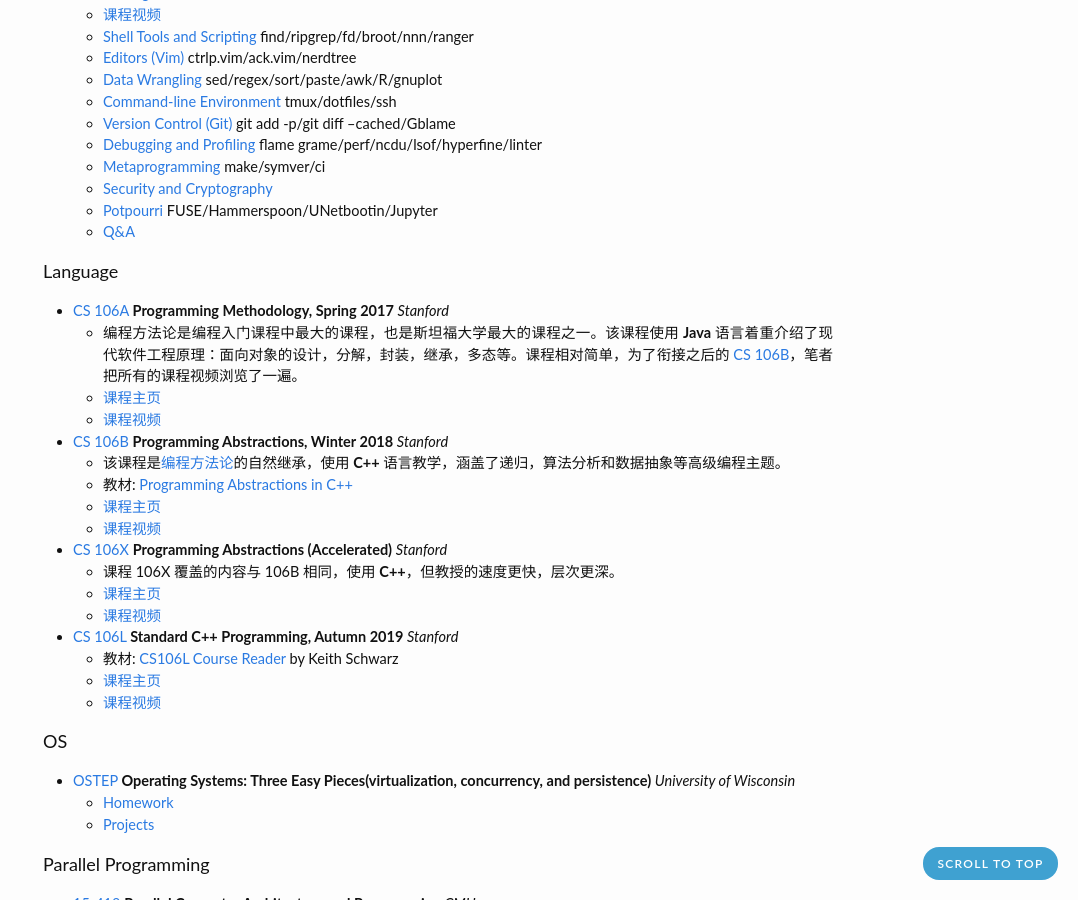
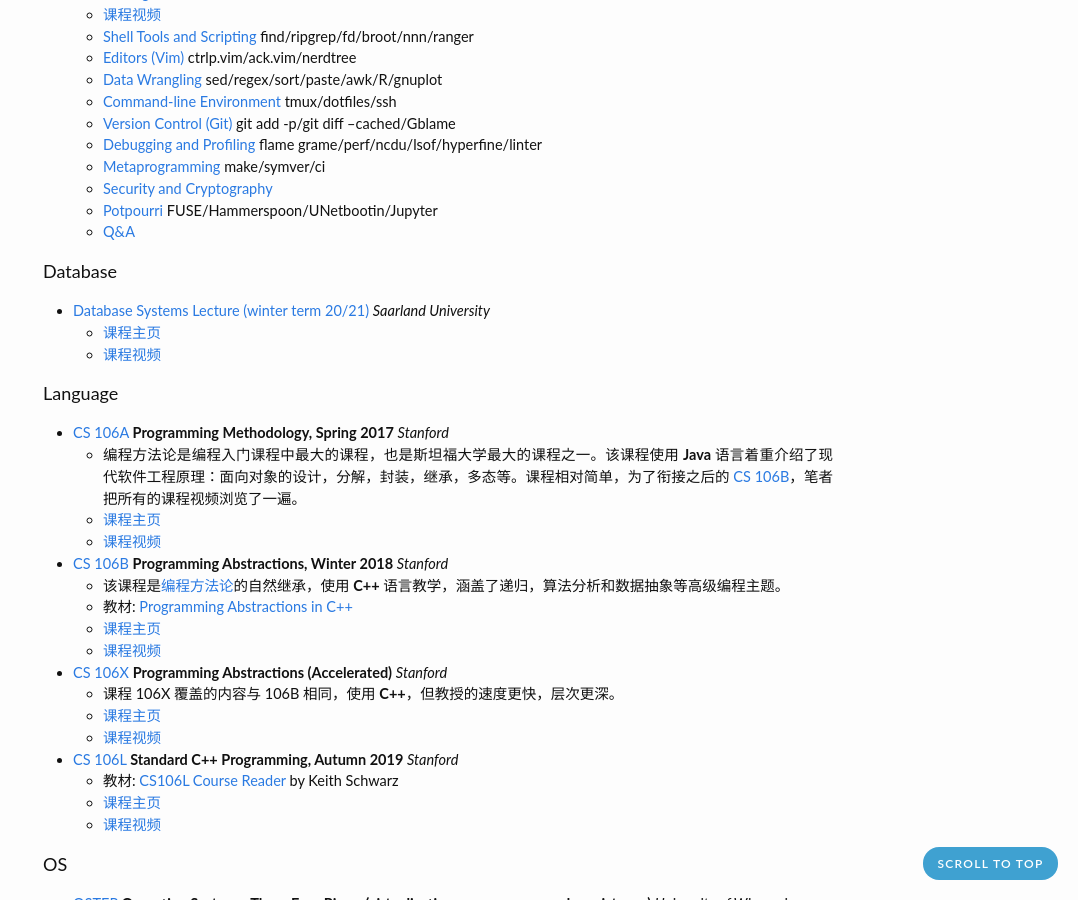
Before and after one commit to zhjwpku/zhjwpku.github.io, a Jekyll site: the page built from _posts/2018-09-16-awesome-cs-courses.md, in a window 1280 px wide and 900 px high, scrolled down 748 px. Shown: the whole window, without its empty margins (202-1280 px from the left). Built offline with Jekyll 4.4.1, drawn with Linux system fonts in a browser that asks for light colours; comment, search, counter and statistics services are not loaded.

Commit message:
Database Systems Lecture
Signed-off-by: Zhao Junwang <zhjwpku@gmail.com>

```diff
--- a/_posts/2018-09-16-awesome-cs-courses.md
+++ b/_posts/2018-09-16-awesome-cs-courses.md
@@ -44,6 +44,12 @@
     - [Security and Cryptography][ms-security]
     - [Potpourri][ms-potpourri] FUSE/Hammerspoon/UNetbootin/Jupyter
     - [Q&A][ms-qa]
+
+#### Database
+
+- [Database Systems Lecture (winter term 20/21)][dbsys20] *Saarland University*
+    - [课程主页][dbsys20]
+    - [课程视频][dbsys20-video]
 
 #### Language
 
```
Also changed, not shown: other parts of _posts/2018-09-16-awesome-cs-courses.md (+2 -0 lines).
